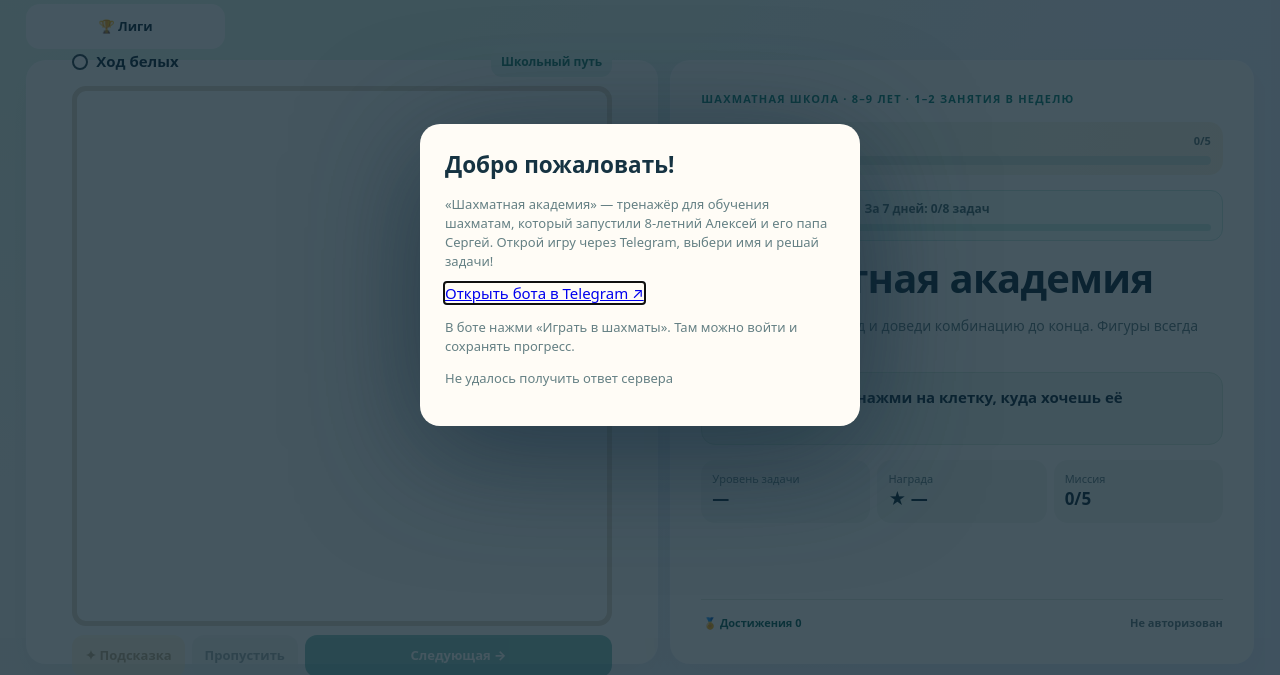
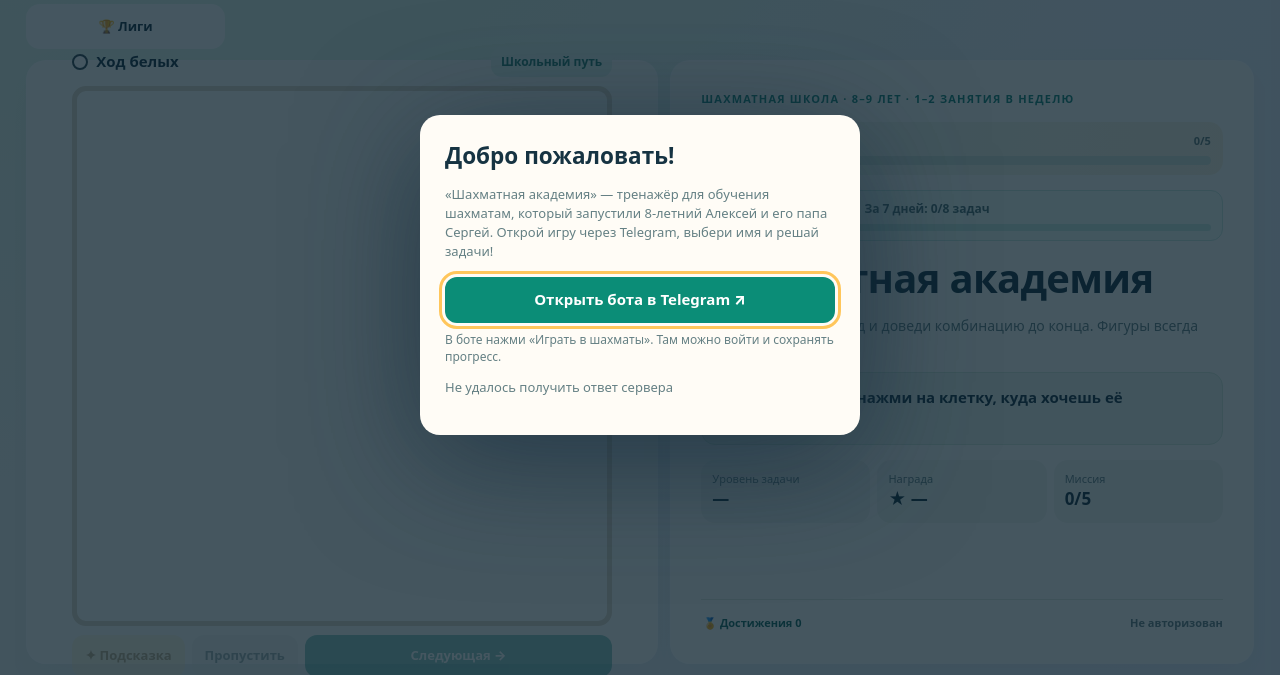
Before and after one commit to s-yarushkin/chess, a website with bundled scripts: page public/index.html in a window 1280 px wide. Shown: the part 125-800 px from the top of the page. Built offline with nearby package versions, Linux system fonts and the light colour scheme; files whose address does not match are found by name.

Commit message:
style: prominent Telegram entry link in web login welcome dialog

```diff
--- a/public/style.css
+++ b/public/style.css
@@ -259,3 +259,15 @@
     bottom:calc(20px + var(--chess-telegram-clear-bottom,0px));
   }
 }
+
+
+/* Clearly direct web visitors to Telegram, where signed player login works. */
+#auth .auth-bot-link{
+  display:flex;align-items:center;justify-content:center;
+  min-height:46px;padding:10px 18px;margin:16px 0 8px;
+  background:#0b8d77;color:#fff;border-radius:12px;
+  font-size:15px;font-weight:800;text-align:center;text-decoration:none;
+}
+#auth .auth-bot-link:hover{background:#08765f}
+#auth .auth-bot-link:focus-visible{outline:3px solid #ffc65b;outline-offset:3px}
+#auth .auth-bot-help{font-size:12px;line-height:1.45;margin:4px 0 0}
```
